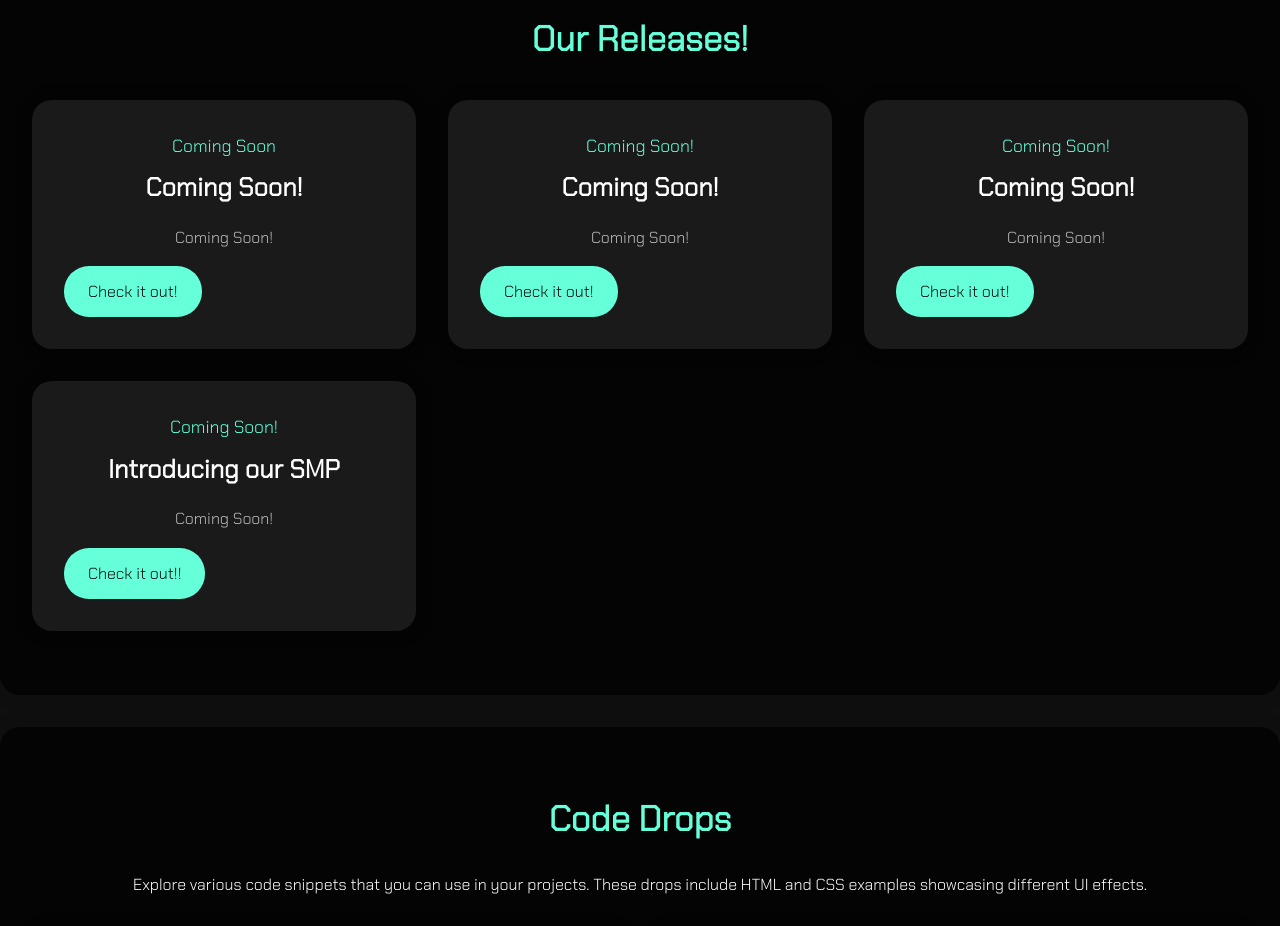
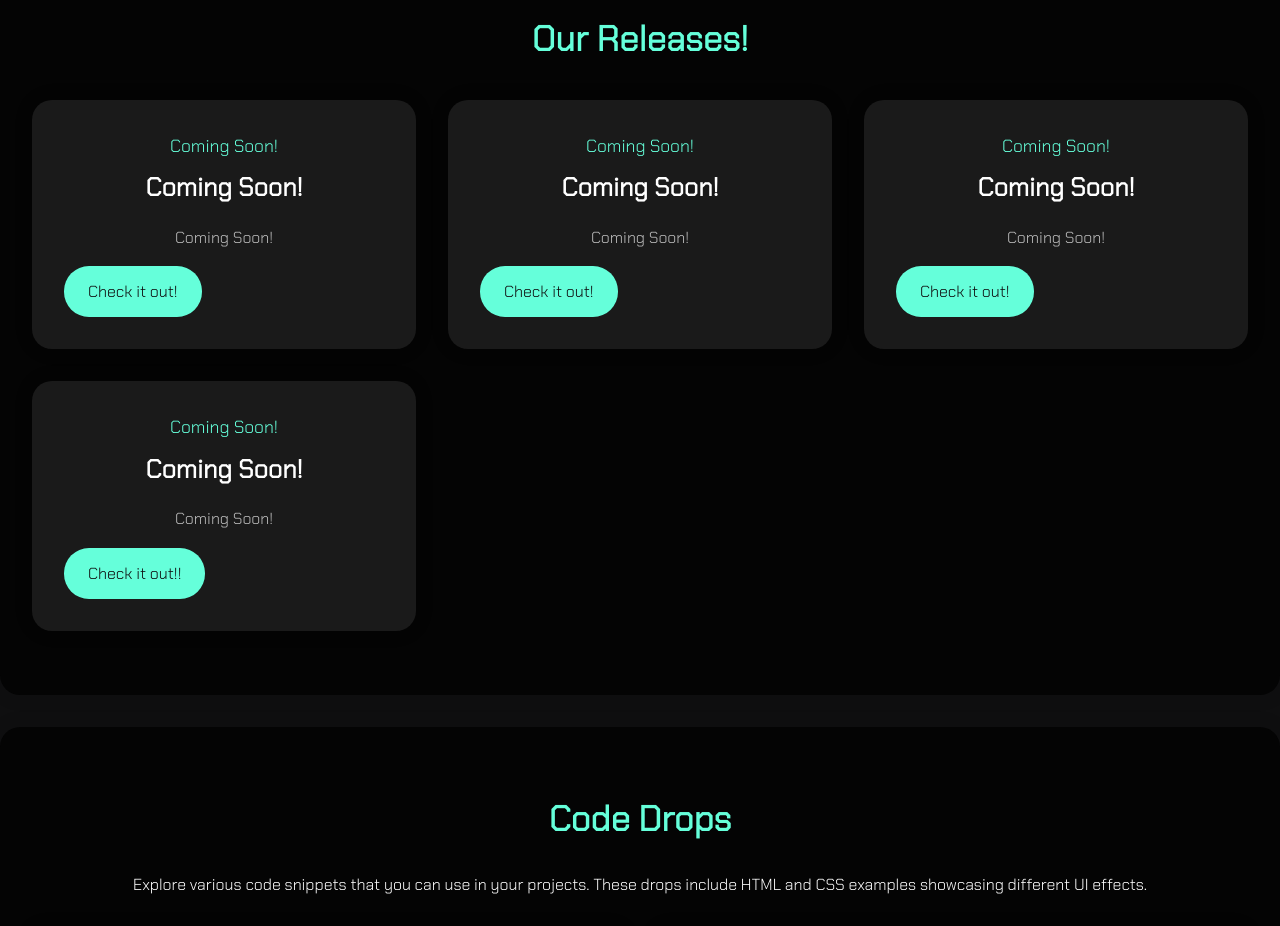
Before and after one commit to koduxx7/scriptlabs, a plain HTML site: page index.html in a window 1280 px wide. Shown: the part 1020-1946 px from the top of the page. Drawn offline with nearby package versions, Linux system fonts and the light colour scheme.

Commit message:
index.html

```diff
--- a/index.html
+++ b/index.html
@@ -66,7 +66,7 @@
     <h2 class="section__header">Our Releases!</h2>
     <div class="explore__grid">
       <div class="explore__card">
-        <span>Coming Soon</span>
+        <span>Coming Soon!</span>
         <h4>Coming Soon!</h4>
         <p>Coming Soon!</p>
         <a href="https://scriptlabs.pro/" class="btn">Check it out!</a>
@@ -85,7 +85,7 @@
       </div>
       <div class="explore__card">
         <span>Coming Soon!</span>
-        <h4>Introducing our SMP</h4>
+        <h4>Coming Soon!</h4>
         <p>Coming Soon!</p>
         <a href="https://scriptlabs.pro" class="btn">Check it out!!</a>
       </div>
```
